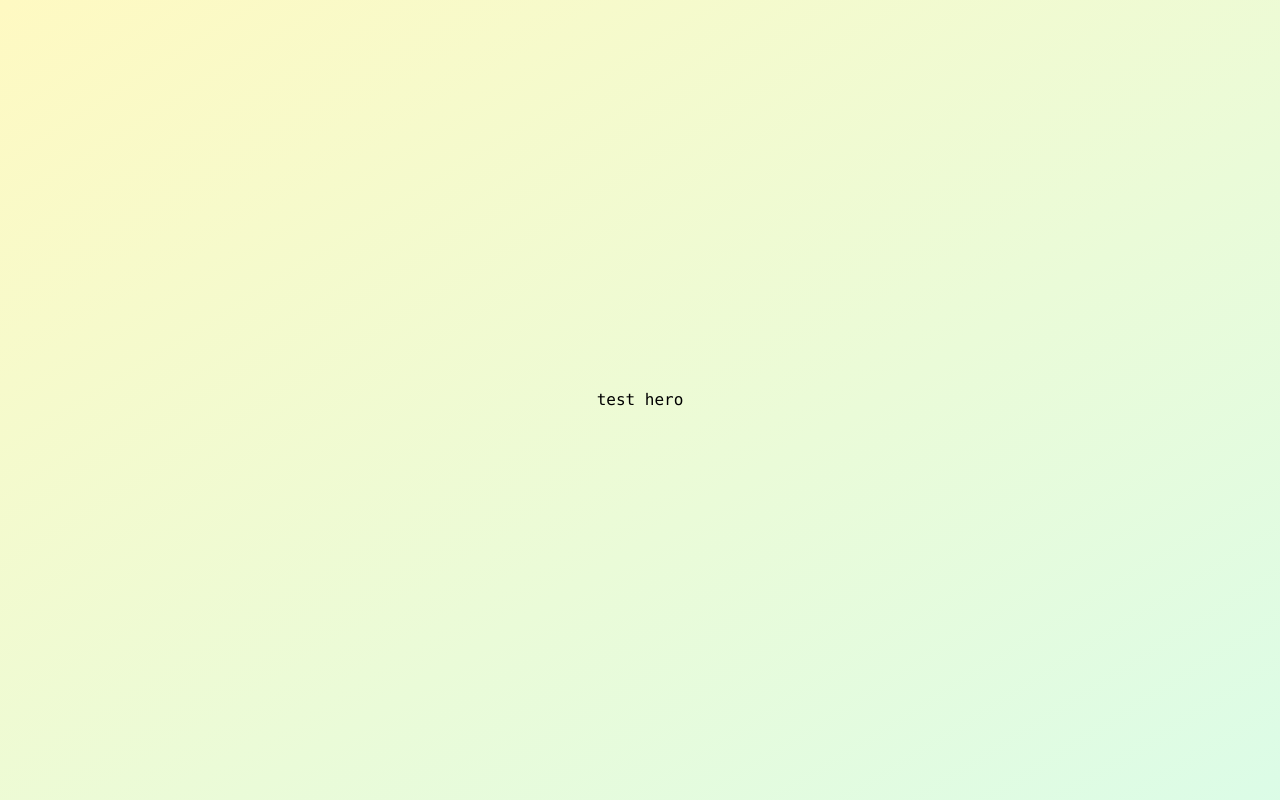
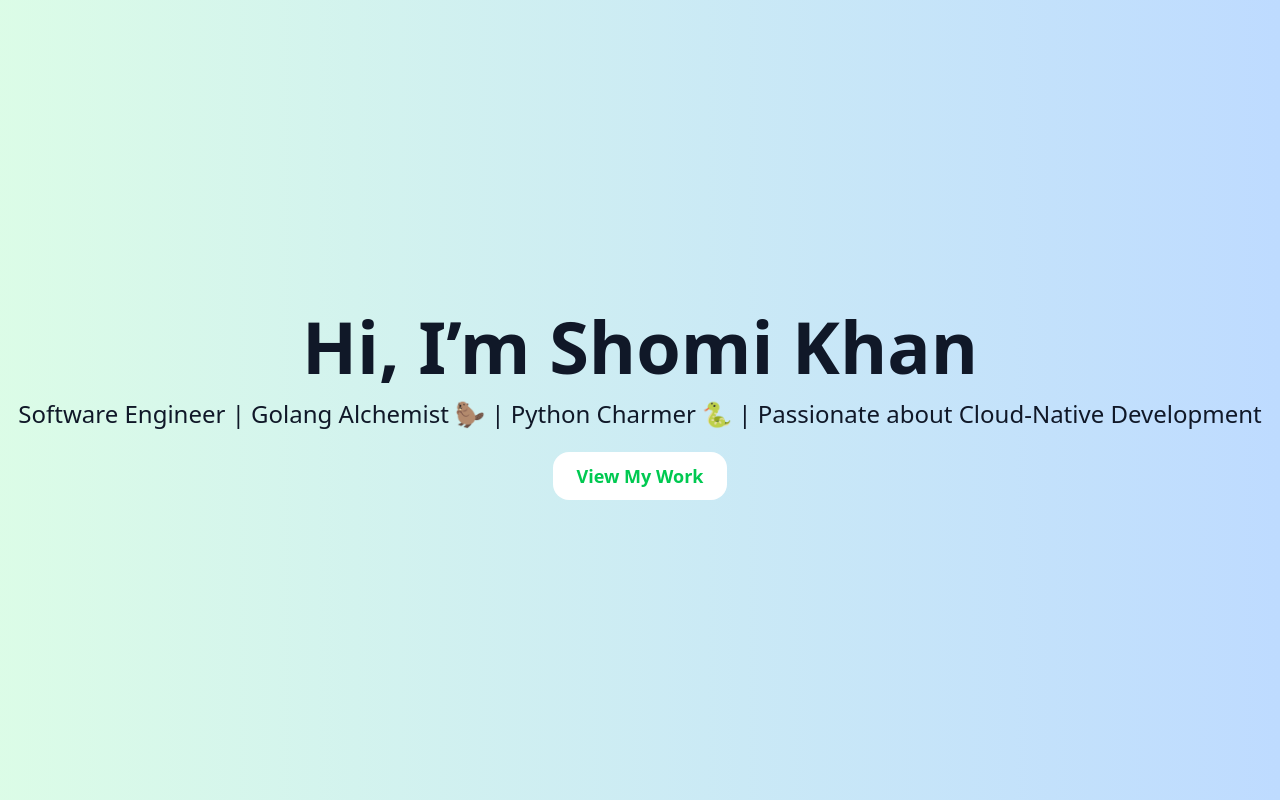
Before and after one commit to nahK994/nahK994.github.io, a Next.js app: page /components/hero in a window 1280 px wide. Built offline with nearby package versions, Linux system fonts and the light colour scheme.

Commit message:
create hero component

```diff
--- a/app/components/hero/page.tsx
+++ b/app/components/hero/page.tsx
@@ -1,5 +1,19 @@
 export default function Hero() {
-    return <section id="hero" className="flex justify-center items-center h-screen bg-gradient-to-br from-yellow-100 to-green-100 font-mono px-3">
-        test hero
-    </section>
+    return <section id="hero" className="min-h-screen flex items-center justify-center bg-gradient-to-r from-green-100 to-blue-200 text-gray-900">
+    <div className="text-center">
+        <h1 className="text-5xl md:text-7xl font-bold mb-4 animate-fade-in-down">
+            Hi, I’m Shomi Khan
+        </h1>
+        <p className="text-lg md:text-2xl mb-8 animate-fade-in-up">
+            Software Engineer | Golang Alchemist 🦫 | Python Charmer 🐍 | Passionate about Cloud-Native Development
+        </p>
+        <a
+            href="#projects"
+            className="bg-white text-green-500 px-6 py-3 rounded-2xl text-lg font-semibold transition-transform transform hover:scale-105 hover:shadow-lg"
+        >
+            View My Work
+        </a>
+    </div>
+</section>
+
 }
```
